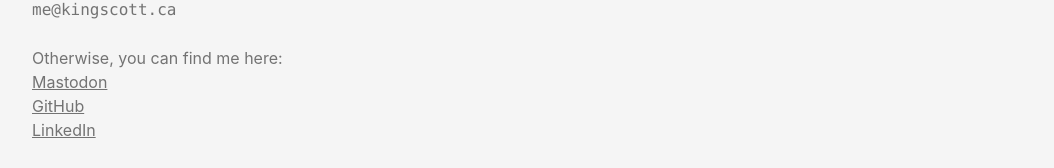
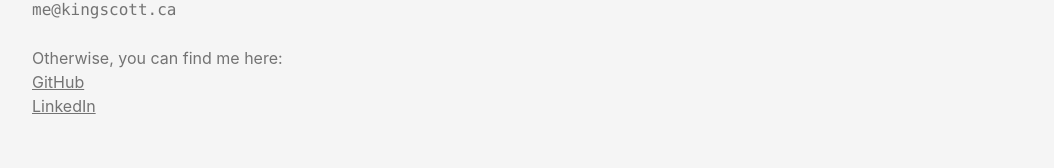
Before and after one commit to kingscott/personal-site, a Next.js app: page /contact in a window 1280 px wide. Shown: the part 152-320 px from the top of the page, without its empty margins (96-1150 px from the left). Built offline with nearby package versions, Linux system fonts and the light colour scheme.

Commit message:
Remove Mastodon from contact information (#18)

```diff
--- a/pages/contact.js
+++ b/pages/contact.js
@@ -23,9 +23,6 @@ export default function Contact() {
             <p>{'Otherwise, you can find me here:'}</p>
             <ul>
               <li>
-                <a href='https://mstdn.ca/@kingscott' className='underline' target='_blank' rel='noreferrer'>Mastodon</a>
-              </li>
-              <li>
                 <a href='https://github.com/kingscott' className='underline' target='_blank' rel='noreferrer'>GitHub</a>
               </li>
               <li>
```
